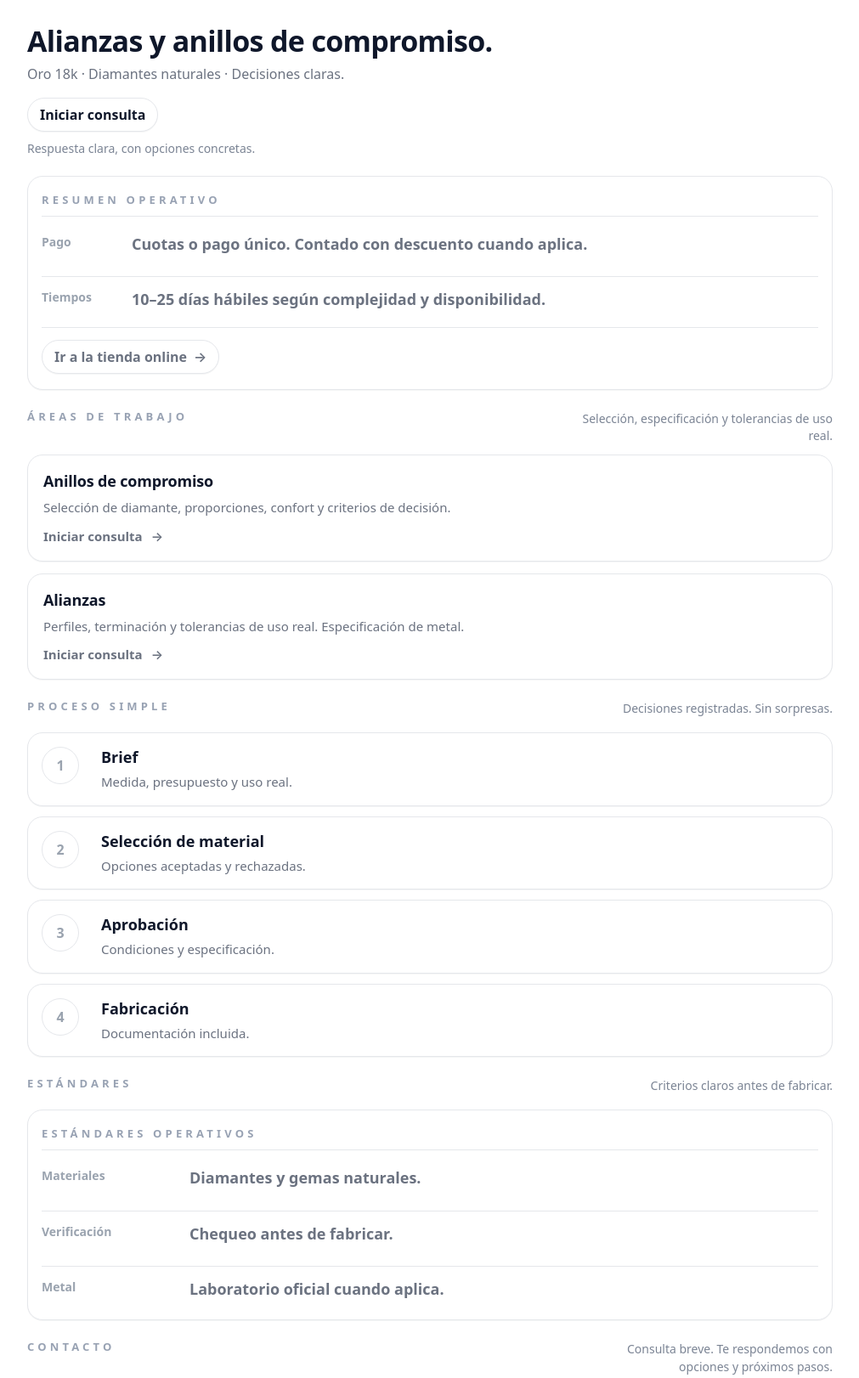
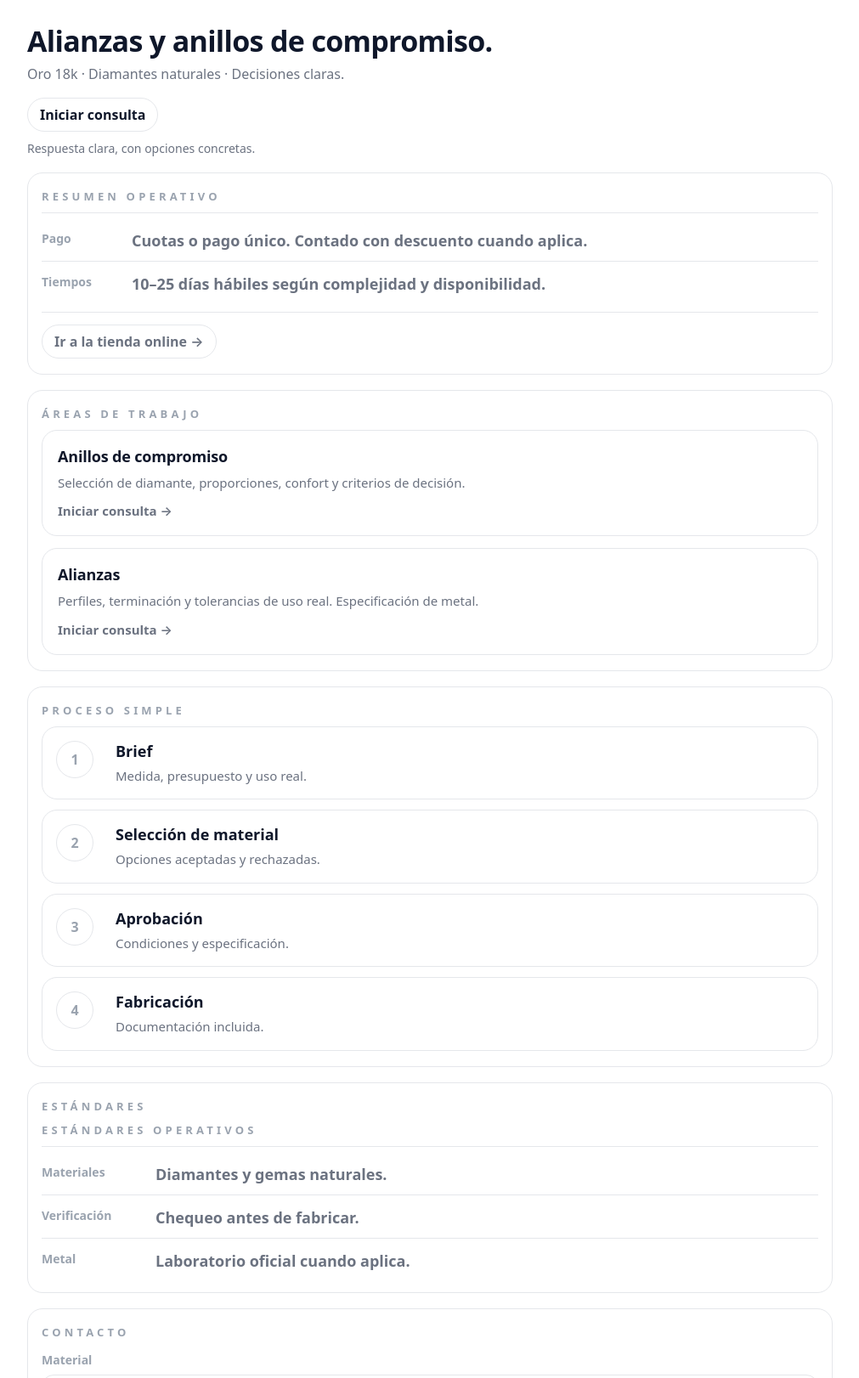
Before and after one commit to lw-lab-design/lwgems.github.io, a plain HTML site: page index.html in a window 1280 px wide. Shown: the part 82-1704 px from the top of the page at 85% size, without its empty margins (134-1145 px from the left). Drawn offline with Linux system fonts and the light colour scheme.

Commit message:
Update index.html

```diff
--- a/index.html
+++ b/index.html
@@ -9,14 +9,12 @@
   <style>
     :root{
       --ink:#0f172a;
-      --muted:#6b7280;
-      --muted2:#7b8494;
+      --muted:#6b7280;     /* valor */
+      --muted2:#9aa3af;    /* label / kicker */
       --line:#e5e7eb;
       --bg:#ffffff;
       --card:#ffffff;
-      --chip:#f3f4f6;
       --radius:18px;
-      --shadow:0 1px 0 rgba(16,24,40,.04);
     }
 
     *{box-sizing:border-box}
@@ -31,13 +29,14 @@
     }
 
     a{color:inherit}
+
     .container{
       width:min(100%, 980px);
       margin:0 auto;
       padding:18px 16px 44px;
     }
 
-    /* Topbar */
+    /* Topbar (igual a referencia) */
     .topbar{
       position:sticky;
       top:0;
@@ -58,84 +57,75 @@
       font-weight:700;
       letter-spacing:.34em;
       font-size:13px;
-      color:var(--ink);
       text-transform:uppercase;
       white-space:nowrap;
     }
     .spacer{flex:1}
 
-    /* Botones / links */
     .btn{
       display:inline-flex;
       align-items:center;
       justify-content:center;
-      gap:8px;
       padding:11px 14px;
       border-radius:999px;
       border:1px solid var(--line);
       background:#fff;
-      box-shadow:var(--shadow);
       text-decoration:none;
-      font-weight:600; /* mantenemos semi */
+      font-weight:600;
       color:var(--ink);
       line-height:1;
       white-space:nowrap;
     }
-    /* "Tienda" debe ser link simple, no chip */
     .nav-link{
       text-decoration:none;
       font-weight:600;
       color:var(--muted);
       white-space:nowrap;
-      padding:10px 4px; /* hit area sin parecer botón */
-    }
-
-    /* Sections */
-    .section{margin-top:22px}
-    .card{
-      background:var(--card);
-      border:1px solid var(--line);
-      border-radius:var(--radius);
-      box-shadow:var(--shadow);
+      padding:10px 4px;
     }
 
     /* HERO */
     .hero{padding-top:28px}
     .hero h1{
       margin:0;
-      font-size:34px;          /* MOBILE: como tu foto correcta */
+      font-size:34px;
       line-height:1.02;
       letter-spacing:-0.02em;
-      font-weight:700;         /* no ultra bold */
+      font-weight:700;
     }
     .hero .subtitle{
       margin:10px 0 0;
-      font-size:16px;          /* normalizado */
+      font-size:16px;
       line-height:1.45;
       font-weight:400;
       color:var(--muted);
     }
-    .hero .cta-row{
+    .cta-row{
       margin-top:16px;
-      display:flex;
-      align-items:center;
-      gap:12px;
-      flex-wrap:wrap;
     }
-    .hero .micro{
+    .micro{
       margin:10px 0 0;
-      font-size:14px;          /* secundario */
+      font-size:14px;
       line-height:1.45;
-      color:var(--muted2);
+      color:var(--muted);
       font-weight:400;
     }
 
-    /* Small uppercase section label (como RESUMEN OPERATIVO) */
+    /* ===== MASTER BOX SYSTEM (la caja de referencia) ===== */
+    .section{ margin-top:18px; } /* compacto: sin separación grande */
+    .box{
+      background:var(--card);
+      border:1px solid var(--line);
+      border-radius:var(--radius);
+      padding:18px 16px;
+    }
+
+    /* Kicker inside box */
     .kicker{
       font-size:13px;
       letter-spacing:.32em;
       text-transform:uppercase;
-      color:#98a2b3;           /* gris claro institucional */
+      color:var(--muted2);
       font-weight:700;
       margin:0 0 10px;
     }
@@ -145,40 +135,33 @@
       margin-bottom:14px;
     }
 
-    /* Summary card */
-    .summary{
-      margin-top:16px;
-      padding:18px 16px;
-    }
-    .summary-grid{
-      display:grid;
-      grid-template-columns: 1fr;
-      gap:14px;
-    }
-    .summary-row{
+    /* Key/Value rows (igual Pago/Tiempos) */
+    .kv{
       display:grid;
       grid-template-columns: 92px 1fr;
       gap:14px;
       align-items:start;
       padding:6px 0;
     }
-    .summary-row + .summary-row{
+    .kv + .kv{
       border-top:1px solid var(--line);
       padding-top:14px;
       margin-top:6px;
     }
     .label{
       font-size:14px;
-      color:#9aa3af;
-      font-weight:600;        /* no grueso */
+      color:var(--muted2);
+      font-weight:600;
     }
     .value{
       font-size:18px;
       line-height:1.35;
-      color:#6b7280;
-      font-weight:600;        /* semi, no bold pesado */
+      color:var(--muted);
+      font-weight:600;
     }
-    .summary .summary-actions{
+
+    /* Button row inside box */
+    .box-actions{
       margin-top:14px;
       padding-top:14px;
       border-top:1px solid var(--line);
@@ -192,69 +175,60 @@
       font-weight:600;
     }
 
-    /* Headings (secciones) */
-    .section-head{
-      display:flex;
-      align-items:flex-start;
-      justify-content:space-between;
-      gap:14px;
-      margin-bottom:12px;
-    }
-    .section-sub{
-      margin:2px 0 0;
-      font-size:14px;          /* menos relevancia */
-      line-height:1.45;
-      color:var(--muted2);
-      font-weight:400;
-      max-width:38ch;
-      text-align:right;
-    }
-
-    /* Work cards */
+    /* Areas inside box */
     .cards{
       display:grid;
       grid-template-columns:1fr;
       gap:14px;
+      margin-top:2px;
     }
-    .work-card{
+    .card{
+      border:1px solid var(--line);
+      border-radius:var(--radius);
       padding:18px 18px;
+      background:#fff;
     }
-    .work-card h3{
+    .card h3{
       margin:0;
       font-size:18px;
-      font-weight:650; /* ↓ baja densidad (menos “grueso”) */
+      font-weight:700;
       letter-spacing:-.01em;
+      color:var(--ink);
     }
-    .work-card p{
+    .card p{
       margin:8px 0 0;
       font-size:15px;
       line-height:1.5;
       color:var(--muted);
       font-weight:400;
     }
-    .work-card a{
+    .card a{
       display:inline-flex;
       align-items:center;
       gap:10px;
       margin-top:12px;
       font-size:15px;
-      color:#6b7280;
+      color:var(--muted);
       text-decoration:none;
       font-weight:600;
     }
 
-    /* Process steps */
+    /* Steps inside box */
     .steps{
       display:grid;
       grid-template-columns:1fr;
       gap:12px;
+      margin-top:2px;
     }
     .step{
+      border:1px solid var(--line);
+      border-radius:var(--radius);
       padding:16px 16px;
       display:grid;
       grid-template-columns:56px 1fr;
       gap:14px;
       align-items:start;
+      background:#fff;
     }
     .badge{
       width:44px;height:44px;
@@ -263,14 +237,14 @@
       display:flex;
       align-items:center;
       justify-content:center;
-      color:#9aa3af;
+      color:var(--muted2);
       font-weight:700;
       background:#fff;
     }
     .step h4{
       margin:0;
       font-size:18px;
-      font-weight:650; /* ↓ menos grueso */
+      font-weight:700;
       color:var(--ink);
     }
     .step p{
@@ -281,23 +255,18 @@
       font-weight:400;
     }
 
-    /* Standards card (AHORA COPIA EL SISTEMA “Pago / Tiempos”) */
-    .standards{
-      padding:18px 16px;
-    }
-    .standards .summary-row{
-      grid-template-columns: 160px 1fr; /* labels más largos (Materiales naturales, etc.) */
-    }
+    /* Standards: mismo sistema, solo cambia ancho label */
+    .kv.wide{ grid-template-columns: 120px 1fr; }
 
-    /* Contact */
+    /* Form inside box */
     .form{
-      padding:18px 16px;
+      margin-top:2px;
     }
     .field{margin-top:14px}
     .field label{
       display:block;
       font-size:14px;
-      color:#9aa3af;
+      color:var(--muted2);
       font-weight:600;
       margin-bottom:8px;
     }
@@ -312,33 +281,34 @@
       color:var(--ink);
     }
     textarea{min-height:120px; resize:vertical}
-    .submit-row{margin-top:16px}
+
     .btn.primary{
       width:100%;
+      margin-top:16px;
       padding:14px 16px;
       font-size:16px;
       font-weight:700;
-      background:var(--chip);
-      border-color:transparent;
-      color:var(--ink);        /* ✅ texto negro */
+      background:#f3f4f6;
+      border:1px solid #f3f4f6;
+      color:var(--ink);
     }
     .hint{
       margin:12px 0 0;
       font-size:14px;
       line-height:1.45;
-      color:var(--muted2);
+      color:var(--muted);
       font-weight:400;
     }
 
     /* Footer */
     .footer{
-      margin-top:26px;
+      margin-top:22px;
       padding-top:18px;
       border-top:1px solid var(--line);
-      color:#98a2b3;
+      color:var(--muted2);
       font-size:14px;
     }
-    .footer a{color:#667085; text-decoration:none; font-weight:600}
+    .footer a{color:var(--muted); text-decoration:none; font-weight:600}
     .footer-nav{
       display:flex;
       flex-wrap:wrap;
@@ -346,25 +316,21 @@
       margin-top:10px;
     }
 
-    /* MOBILE tweaks */
-    @media (max-width: 480px){
+    /* Mobile exact */
+    @media (max-width:480px){
       .hero h1{font-size:34px}
       .hero .subtitle{font-size:16px}
       .value{font-size:18px}
-      .section-sub{max-width:34ch}
-      .standards .summary-row{grid-template-columns: 150px 1fr;}
     }
   </style>
 </head>
 
 <body>
 
-  <!-- Topbar (igual a tu referencia: botón principal + Tienda como link) -->
   <header class="topbar">
     <div class="topbar-inner">
       <div class="brand">LW GEMS</div>
       <div class="spacer"></div>
-
       <a class="btn" href="#contacto">Iniciar consulta</a>
       <a class="nav-link" href="https://shop.lw-gems.com" rel="nofollow">Tienda</a>
     </div>
@@ -372,7 +338,6 @@
 
   <main class="container">
 
-    <!-- HERO (sin “LW GEMS” arriba del H1) -->
     <section class="hero">
       <h1>Alianzas y anillos de compromiso.</h1>
       <p class="subtitle">Oro 18k · Diamantes naturales · Decisiones claras.</p>
@@ -382,62 +347,57 @@
       </div>
 
       <p class="micro">Respuesta clara, con opciones concretas.</p>
+    </section>
 
-      <!-- Resumen Operativo -->
-      <section class="section">
-        <div class="card summary">
+    <!-- RESUMEN OPERATIVO (MASTER) -->
+    <section class="section" id="resumen">
+      <div class="box">
         <div class="kicker rule">Resumen operativo</div>
 
-          <div class="summary-grid">
-            <div class="summary-row">
+        <div class="kv">
           <div class="label">Pago</div>
           <div class="value">Cuotas o pago único. Contado con descuento cuando aplica.</div>
         </div>
 
-            <div class="summary-row">
+        <div class="kv">
           <div class="label">Tiempos</div>
           <div class="value">10–25 días hábiles según complejidad y disponibilidad.</div>
         </div>
-          </div>
 
-          <div class="summary-actions">
-            <a class="btn ghost" href="https://shop.lw-gems.com" rel="nofollow">Ir a la tienda online <span aria-hidden="true">→</span></a>
-          </div>
-        </div>
-      </section>
-    </section>
-
-    <!-- ÁREAS DE TRABAJO -->
-    <section class="section" id="areas">
-      <div class="section-head">
-        <div class="kicker">Áreas de trabajo</div>
-        <p class="section-sub">Selección, especificación y tolerancias de uso real.</p>
-      </div>
-
-      <div class="cards">
-        <div class="card work-card">
-          <h3>Anillos de compromiso</h3>
-          <p>Selección de diamante, proporciones, confort y criterios de decisión.</p>
-          <a href="#contacto">Iniciar consulta <span aria-hidden="true">→</span></a>
-        </div>
-
-        <div class="card work-card">
-          <h3>Alianzas</h3>
-          <p>Perfiles, terminación y tolerancias de uso real. Especificación de metal.</p>
-          <a href="#contacto">Iniciar consulta <span aria-hidden="true">→</span></a>
+        <div class="box-actions">
+          <a class="btn ghost" href="https://shop.lw-gems.com" rel="nofollow">Ir a la tienda online →</a>
         </div>
       </div>
     </section>
 
-    <!-- PROCESO SIMPLE -->
-    <section class="section" id="proceso">
-      <div class="section-head">
-        <div class="kicker">Proceso simple</div>
-        <p class="section-sub">Decisiones registradas. Sin sorpresas.</p>
+    <!-- ÁREAS DE TRABAJO (MISMA CAJA + contenido dentro) -->
+    <section class="section" id="areas">
+      <div class="box">
+        <div class="kicker">Áreas de trabajo</div>
+
+        <div class="cards">
+          <div class="card">
+            <h3>Anillos de compromiso</h3>
+            <p>Selección de diamante, proporciones, confort y criterios de decisión.</p>
+            <a href="#contacto">Iniciar consulta →</a>
           </div>
 
+          <div class="card">
+            <h3>Alianzas</h3>
+            <p>Perfiles, terminación y tolerancias de uso real. Especificación de metal.</p>
+            <a href="#contacto">Iniciar consulta →</a>
+          </div>
+        </div>
+      </div>
+    </section>
+
+    <!-- PROCESO SIMPLE (MISMA CAJA) -->
+    <section class="section" id="proceso">
+      <div class="box">
+        <div class="kicker">Proceso simple</div>
+
         <div class="steps">
-        <div class="card step">
+          <div class="step">
             <div class="badge">1</div>
             <div>
               <h4>Brief</h4>
@@ -445,7 +405,7 @@
             </div>
           </div>
 
-        <div class="card step">
+          <div class="step">
             <div class="badge">2</div>
             <div>
               <h4>Selección de material</h4>
@@ -453,7 +413,7 @@
             </div>
           </div>
 
-        <div class="card step">
+          <div class="step">
             <div class="badge">3</div>
             <div>
               <h4>Aprobación</h4>
@@ -461,7 +421,7 @@
             </div>
           </div>
 
-        <div class="card step">
+          <div class="step">
             <div class="badge">4</div>
             <div>
               <h4>Fabricación</h4>
@@ -469,45 +429,38 @@
             </div>
           </div>
         </div>
+      </div>
     </section>
 
-    <!-- ESTÁNDARES (ahora igual que Pago/Tiempos) -->
+    <!-- ESTÁNDARES (MISMA CAJA / MISMA TIPOGRAFÍA) -->
     <section class="section" id="estandares">
-      <div class="section-head">
+      <div class="box">
         <div class="kicker">Estándares</div>
-        <p class="section-sub">Criterios claros antes de fabricar.</p>
-      </div>
-
-      <div class="card standards">
         <div class="kicker rule">Estándares operativos</div>
 
-        <div class="summary-grid">
-          <div class="summary-row">
+        <div class="kv wide">
           <div class="label">Materiales</div>
           <div class="value">Diamantes y gemas naturales.</div>
         </div>
 
-          <div class="summary-row">
+        <div class="kv wide">
           <div class="label">Verificación</div>
           <div class="value">Chequeo antes de fabricar.</div>
         </div>
 
-          <div class="summary-row">
+        <div class="kv wide">
           <div class="label">Metal</div>
           <div class="value">Laboratorio oficial cuando aplica.</div>
         </div>
       </div>
-      </div>
     </section>
 
-    <!-- CONTACTO -->
+    <!-- CONTACTO (MISMA CAJA) -->
     <section class="section" id="contacto">
-      <div class="section-head">
+      <div class="box">
         <div class="kicker">Contacto</div>
-        <p class="section-sub">Consulta breve. Te respondemos con opciones y próximos pasos.</p>
-      </div>
 
-      <form class="card form" action="#" method="post">
+        <form class="form" action="#" method="post">
           <div class="field">
             <label for="material">Material</label>
             <select id="material" name="material">
@@ -550,8 +503,8 @@
           </div>
 
           <div class="field">
-          <label for="contacto">Contacto</label>
-          <input id="contacto" name="contacto" placeholder="Email o WhatsApp" />
+            <label for="contacto_in">Contacto</label>
+            <input id="contacto_in" name="contacto" placeholder="Email o WhatsApp" />
           </div>
 
           <div class="field">
@@ -559,11 +512,10 @@
             <textarea id="detalle" name="detalle" placeholder="Medida (si aplica), referencias, fecha objetivo, etc."></textarea>
           </div>
 
-        <div class="submit-row">
           <button class="btn primary" type="submit">Enviar consulta</button>
           <p class="hint">Si tu consulta es urgente, indicá una fecha objetivo.</p>
+        </form>
       </div>
-      </form>
 
       <footer class="footer">
         <div>© 2026 LW Gems · Tienda online</div>
```
Lines whose indentation alone changed are shown as unchanged.
